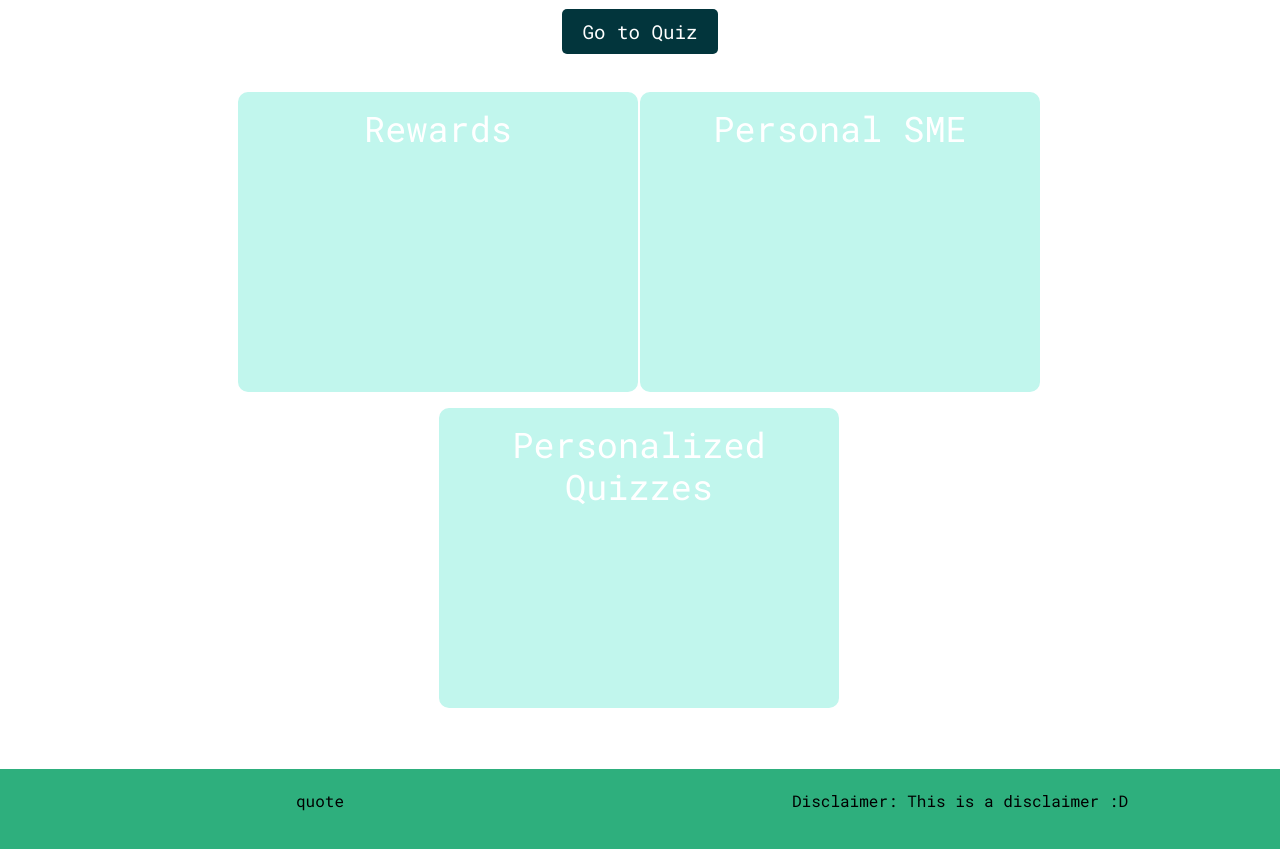
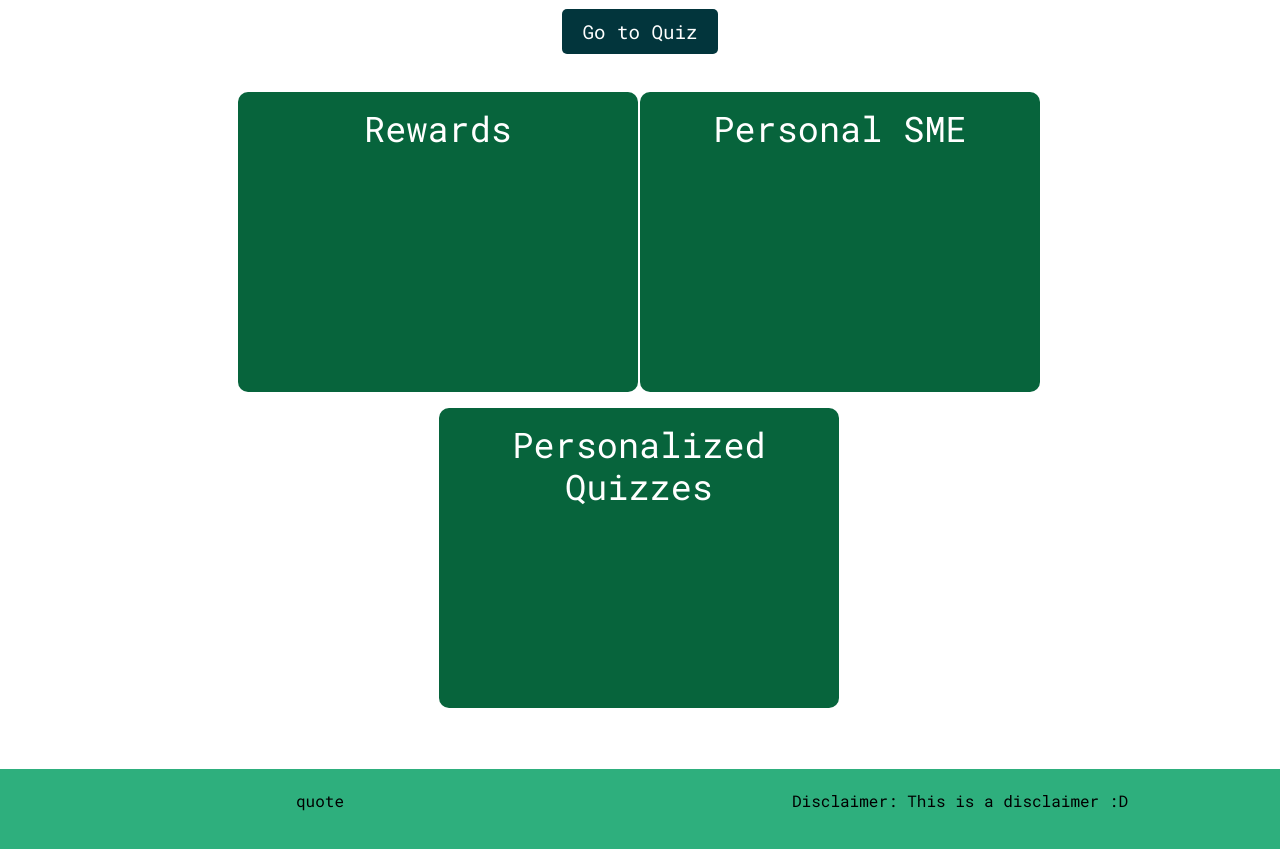
Before and after one commit to nwang2001/LRNR-Testing, a React (Create React App) app: page / in a window 1280 px wide. Shown: the part 759-1608 px from the top of the page. Built offline with nearby package versions, Linux system fonts and the light colour scheme.

Commit message:
updated favicon and page name

```diff
--- a/public/index.html
+++ b/public/index.html
@@ -1,14 +1,12 @@
 <!DOCTYPE html>
 <html lang="en">
+
 <head>
   <meta charset="utf-8" />
   <link rel="icon" href="%PUBLIC_URL%/favicon.ico" />
   <meta name="viewport" content="width=device-width, initial-scale=1" />
   <meta name="theme-color" content="#000000" />
-    <meta
-      name="description"
-      content="Web site created using create-react-app"
-    />
+  <meta name="description" content="Web site created using create-react-app" />
   <link rel="apple-touch-icon" href="%PUBLIC_URL%/logo192.png" />
   <!--
       manifest.json provides metadata used when your web app is installed on a
@@ -24,8 +22,9 @@
       work correctly both with client-side routing and a non-root public URL.
       Learn how to configure a non-root public URL by running `npm run build`.
     -->
-    <title>React App</title>
+  <title>lrnr</title>
 </head>
+
 <body>
   <noscript>You need to enable JavaScript to run this app.</noscript>
   <div id="root"></div>
@@ -40,4 +39,5 @@
       To create a production bundle, use `npm run build` or `yarn build`.
     -->
 </body>
+
 </html>
--- a/src/pages/home.css
+++ b/src/pages/home.css
@@ -149,7 +149,7 @@
         background-position: center !important;
         height: 300px;
         padding: 1em 2em;
-        background: #C1F6ED;
+        background: #07643C;
         border-radius: 10px;
 
         p {
```
Also changed, not shown: 1 other file (tests, documents, lock files or other folders). Lines whose indentation alone changed are shown as unchanged.
